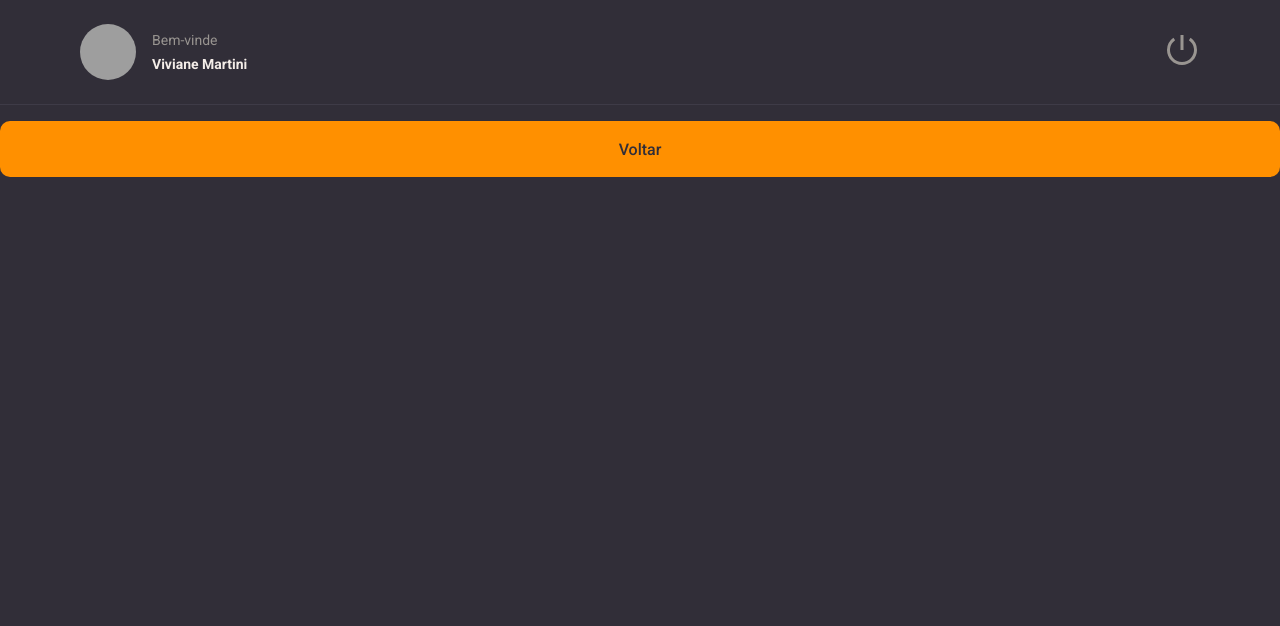
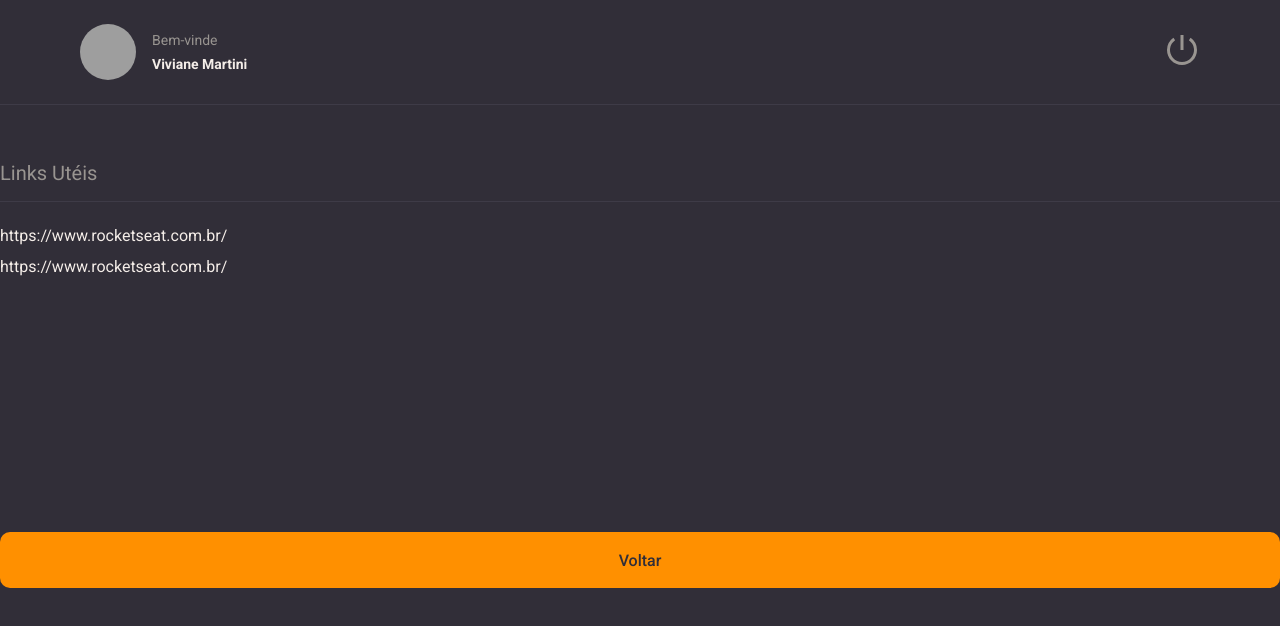
Before and after one commit to vivianemartini/rocketnotes, a React (Vite) app: page / in a window 1280 px wide. Shown: the top 626 px of the page. Built offline with nearby package versions, Linux system fonts and the light colour scheme; grey boxes are pictures that could not be loaded.

Commit message:
feat: add section area with links, children

```diff
--- /dev/null
+++ b/src/components/Section/index.jsx
@@ -0,0 +1,11 @@
+import { Container } from './styles';
+
+// eslint-disable-next-line react/prop-types
+export function Section({ title, children }){
+    return (
+        <Container>
+            <h2>{title}</h2>
+            {children}
+        </Container>
+    )
+}
--- /dev/null
+++ b/src/components/Section/styles.js
@@ -0,0 +1,18 @@
+import styled from 'styled-components';
+
+export const Container = styled.section`
+    margin: 56px 0 28px;
+
+    > h2 {
+        border-bottom-width: 1px;
+        border-bottom-style: solid;
+        border-bottom-color: ${({theme}) => theme.COLORS.BACKGROUND_700};
+
+        padding-bottom: 16px;
+        margin-bottom: 24px;
+
+        color:  ${({theme}) => theme.COLORS.GRAY_100};
+        font-size: 20px;
+        font-weight: 400;
+    }
+`
--- a/src/pages/Details/index.jsx
+++ b/src/pages/Details/index.jsx
@@ -1,13 +1,28 @@
 import { Fragment } from 'react'
-import { Container } from './styles'
+import { Container, Links } from './styles'
+
 import { Button } from '../../components/Button'
 import { Header } from '../../components/Header'
+import { Section} from '../../components/Section'
 
 export function Details() {
   return (
     <Fragment>
      <Container>
         <Header />
+
+        <Section title="Links Utéis">
+        {/* Children passa no meio do componente não como propriedade */}
+          <Links>
+              <li>
+                <a href="https://www.rocketseat.com.br/">https://www.rocketseat.com.br/</a>
+              </li>
+              <li>
+                <a href="https://www.rocketseat.com.br/">https://www.rocketseat.com.br/</a>
+              </li>
+          </Links>
+        </Section>
+
         <Button title="Voltar"/>
 
       </Container>
--- a/src/pages/Details/styles.js
+++ b/src/pages/Details/styles.js
@@ -11,3 +11,15 @@
     "content"
     ;
 `
+
+export const Links = styled.ul`
+    list-style: none;
+
+    > li {
+        margin-top: 12px;
+
+        a {
+            color: ${({theme}) => theme.COLORS.WHITE}; ;
+        }
+    }
+`
```
Also changed, not shown: 1 other file (tests, documents, lock files or other folders).
